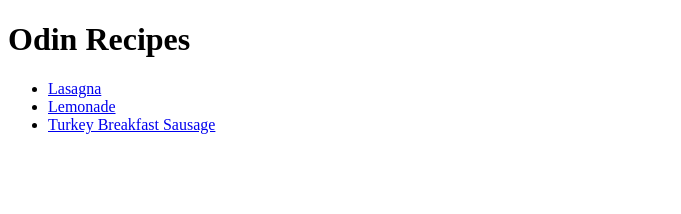
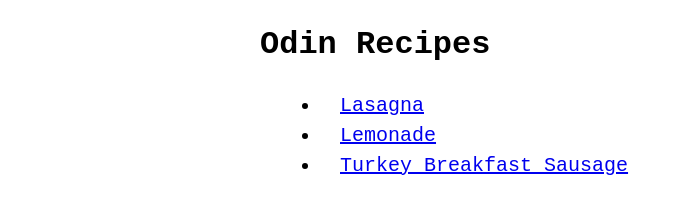
Before and after one commit to dang-nqh/odin-recipes, a plain HTML site: page index.html in a window 1280 px wide. Shown: the whole page, without its empty margins (0-681 px from the left). Drawn offline with Linux system fonts and the light colour scheme.

Commit message:
Add css to index

```diff
--- a/css/style.css
+++ b/css/style.css
@@ -0,0 +1,15 @@
+* {
+    line-height: 1.5;
+    font-family: "Courier New", "Time News Roman", serif;
+    margin-left: 20px;
+    margin-right: 20px;
+}
+
+.recipes-list {
+    width: 800px;
+    margin: 20px auto;
+}
+
+div ul {
+    font-size: 20px;
+}
--- a/index.html
+++ b/index.html
@@ -7,7 +7,7 @@
 	</head>
 
 	<body>
-		<div class="recipe-list">
+		<div class="recipes-list">
 			<h1>Odin Recipes</h1>
 			<ul>
 				<li><a href="./recipes/lasagna.html">Lasagna</a></li>
```
